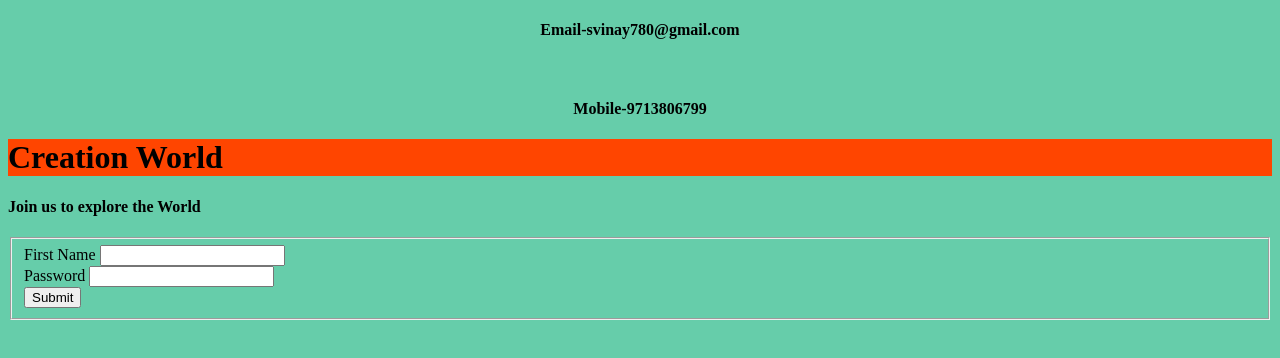
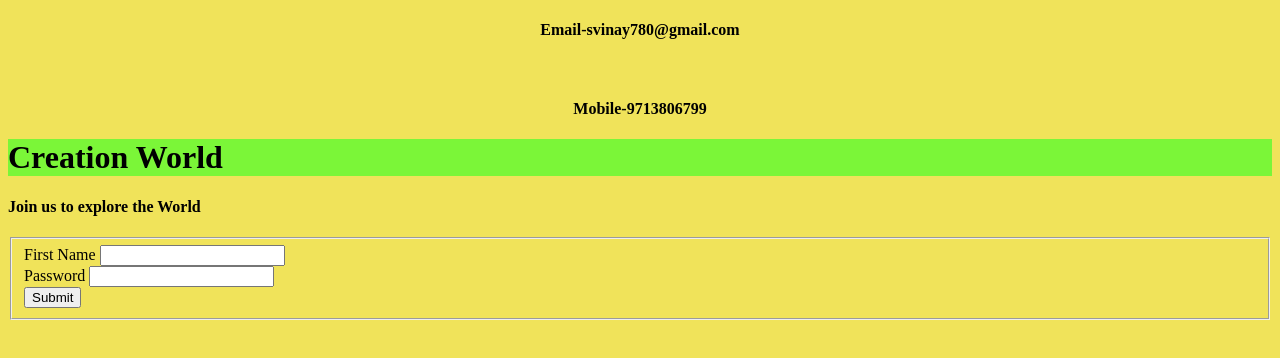
Before and after one commit to svinay780/Vinay_new, a plain HTML site: page index.html in a window 1280 px wide. Drawn offline with Linux system fonts and the light colour scheme.

Commit message:
new back

```diff
--- a/style.css
+++ b/style.css
@@ -1,6 +1,6 @@
 body{
-    background-color: mediumaquamarine;
+    background-color: rgb(240, 227, 90);
 }
 h1{
-    background-color: orangered;
+    background-color: rgb(123, 246, 56);
 }
```
